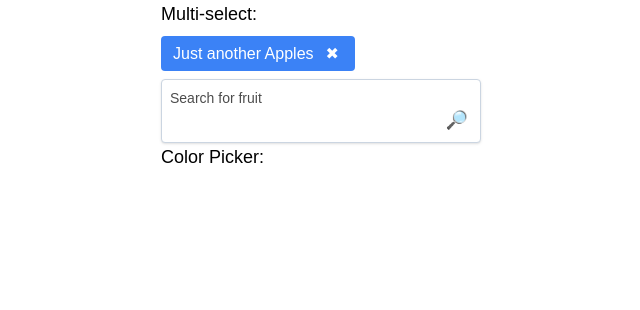
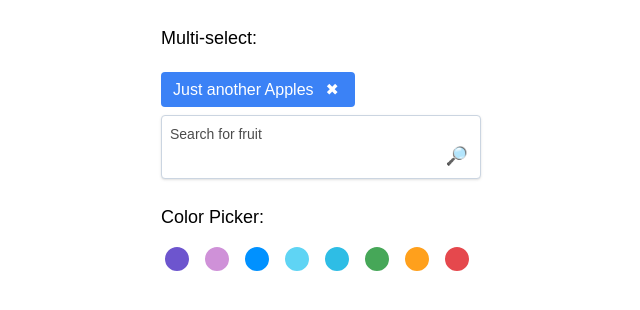
Before and after one commit to TeddyBurnsides/select, a React (Create React App) app: page / in a window 1280 px wide. Shown: the top 310 px of the page, without its empty margins (319-959 px from the left). Built offline with nearby package versions, Linux system fonts and the light colour scheme.

Commit message:
try including output.css

```diff
--- a/src/css/output.css
+++ b/src/css/output.css
@@ -592,21 +592,21 @@ video {
   position: relative;
 }
 
-.bottom-1 {
-  bottom: 0.25rem;
+.bottom-2 {
+  bottom: 0.5rem;
 }
 
 .right-2 {
   right: 0.5rem;
 }
 
-.bottom-2 {
-  bottom: 0.5rem;
-}
-
 .mx-auto {
   margin-left: auto;
   margin-right: auto;
+}
+
+.mb-10 {
+  margin-bottom: 2.5rem;
 }
 
 .mt-1 {
@@ -617,24 +617,52 @@ video {
   display: flex;
 }
 
-.max-h-10 {
-  max-height: 2.5rem;
+.h-10 {
+  height: 2.5rem;
 }
 
-.max-h-60 {
-  max-height: 15rem;
+.h-6 {
+  height: 1.5rem;
+}
+
+.h-8 {
+  height: 2rem;
+}
+
+.h-7 {
+  height: 1.75rem;
 }
 
 .max-h-64 {
   max-height: 16rem;
 }
 
+.w-10 {
+  width: 2.5rem;
+}
+
 .w-full {
   width: 100%;
 }
 
+.w-6 {
+  width: 1.5rem;
+}
+
+.w-8 {
+  width: 2rem;
+}
+
+.w-7 {
+  width: 1.75rem;
+}
+
 .max-w-xs {
   max-width: 20rem;
+}
+
+.cursor-pointer {
+  cursor: pointer;
 }
 
 .flex-col {
@@ -649,8 +677,20 @@ video {
   align-items: center;
 }
 
+.justify-center {
+  justify-content: center;
+}
+
 .gap-2 {
   gap: 0.5rem;
+}
+
+.gap-3 {
+  gap: 0.75rem;
+}
+
+.gap-1 {
+  gap: 0.25rem;
 }
 
 .space-x-2 > :not([hidden]) ~ :not([hidden]) {
@@ -675,6 +715,14 @@ video {
   border-width: 1px;
 }
 
+.border-2 {
+  border-width: 2px;
+}
+
+.border-4 {
+  border-width: 4px;
+}
+
 .border-none {
   border-style: none;
 }
@@ -682,6 +730,15 @@ video {
 .border-slate-300 {
   --tw-border-opacity: 1;
   border-color: rgb(203 213 225 / var(--tw-border-opacity));
+}
+
+.border-transparent {
+  border-color: transparent;
+}
+
+.border-white {
+  --tw-border-opacity: 1;
+  border-color: rgb(255 255 255 / var(--tw-border-opacity));
 }
 
 .bg-blue-500 {
@@ -718,6 +775,11 @@ video {
   padding-bottom: 0.25rem;
 }
 
+.py-16 {
+  padding-top: 4rem;
+  padding-bottom: 4rem;
+}
+
 .py-2 {
   padding-top: 0.5rem;
   padding-bottom: 0.5rem;
@@ -728,13 +790,18 @@ video {
   padding-bottom: 0.75rem;
 }
 
-.py-16 {
-  padding-top: 4rem;
-  padding-bottom: 4rem;
+.py-10 {
+  padding-top: 2.5rem;
+  padding-bottom: 2.5rem;
 }
 
-.pb-2 {
-  padding-bottom: 0.5rem;
+.py-6 {
+  padding-top: 1.5rem;
+  padding-bottom: 1.5rem;
+}
+
+.pb-4 {
+  padding-bottom: 1rem;
 }
 
 .pl-2 {
@@ -745,20 +812,20 @@ video {
   padding-right: 2.5rem;
 }
 
-.pt-1 {
-  padding-top: 0.25rem;
+.pb-3 {
+  padding-bottom: 0.75rem;
 }
 
-.pt-16 {
-  padding-top: 4rem;
+.pt-5 {
+  padding-top: 1.25rem;
 }
 
-.pb-4 {
-  padding-bottom: 1rem;
+.pb-2 {
+  padding-bottom: 0.5rem;
 }
 
-.pb-1 {
-  padding-bottom: 0.25rem;
+.pt-6 {
+  padding-top: 1.5rem;
 }
 
 .text-left {
@@ -777,6 +844,11 @@ video {
 .text-sm {
   font-size: 0.875rem;
   line-height: 1.25rem;
+}
+
+.text-xs {
+  font-size: 0.75rem;
+  line-height: 1rem;
 }
 
 .italic {
@@ -816,6 +888,38 @@ video {
   box-shadow: var(--tw-ring-offset-shadow, 0 0 #0000), var(--tw-ring-shadow, 0 0 #0000), var(--tw-shadow);
 }
 
+.outline {
+  outline-style: solid;
+}
+
+.outline-2 {
+  outline-width: 2px;
+}
+
+.outline-4 {
+  outline-width: 4px;
+}
+
+.outline-1 {
+  outline-width: 1px;
+}
+
+.outline-white {
+  outline-color: #fff;
+}
+
+.outline-red-500 {
+  outline-color: #ef4444;
+}
+
+.outline-transparent {
+  outline-color: transparent;
+}
+
+.outline-black\/20 {
+  outline-color: rgb(0 0 0 / 0.2);
+}
+
 .filter {
   -webkit-filter: var(--tw-blur) var(--tw-brightness) var(--tw-contrast) var(--tw-grayscale) var(--tw-hue-rotate) var(--tw-invert) var(--tw-saturate) var(--tw-sepia) var(--tw-drop-shadow);
           filter: var(--tw-blur) var(--tw-brightness) var(--tw-contrast) var(--tw-grayscale) var(--tw-hue-rotate) var(--tw-invert) var(--tw-saturate) var(--tw-sepia) var(--tw-drop-shadow);
@@ -838,6 +942,15 @@ body {
   outline-color: #e2e8f0;
 }
 
+.hover\:border-2:hover {
+  border-width: 2px;
+}
+
+.hover\:border-slate-300:hover {
+  --tw-border-opacity: 1;
+  border-color: rgb(203 213 225 / var(--tw-border-opacity));
+}
+
 .hover\:bg-slate-200:hover {
   --tw-bg-opacity: 1;
   background-color: rgb(226 232 240 / var(--tw-bg-opacity));
@@ -845,6 +958,26 @@ body {
 
 .hover\:bg-white\/30:hover {
   background-color: rgb(255 255 255 / 0.3);
+}
+
+.hover\:outline-slate-300:hover {
+  outline-color: #cbd5e1;
+}
+
+.hover\:outline-slate-200:hover {
+  outline-color: #e2e8f0;
+}
+
+.hover\:outline-black\/30:hover {
+  outline-color: rgb(0 0 0 / 0.3);
+}
+
+.hover\:outline-black\/20:hover {
+  outline-color: rgb(0 0 0 / 0.2);
+}
+
+.hover\:outline-black\/10:hover {
+  outline-color: rgb(0 0 0 / 0.1);
 }
 
 .focus\:bg-blue-500:focus {
@@ -861,3 +994,7 @@ body {
   outline: 2px solid transparent;
   outline-offset: 2px;
 }
+
+.focus\:outline-black\/20:focus {
+  outline-color: rgb(0 0 0 / 0.2);
+}
```
